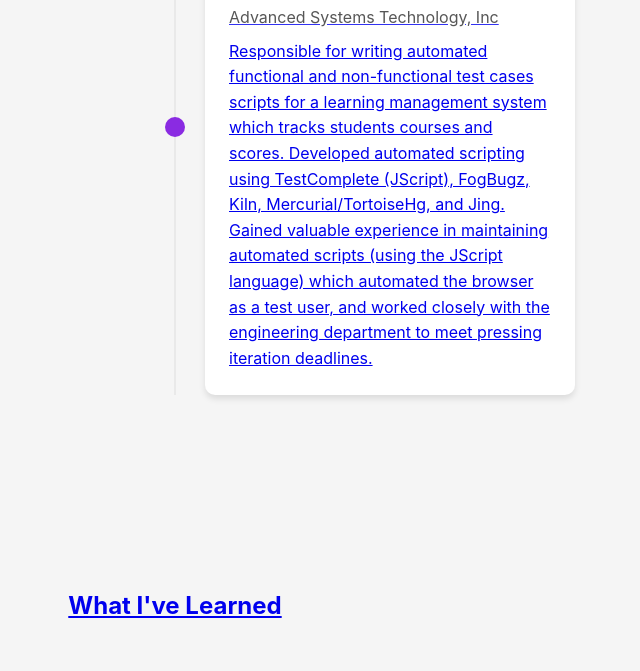
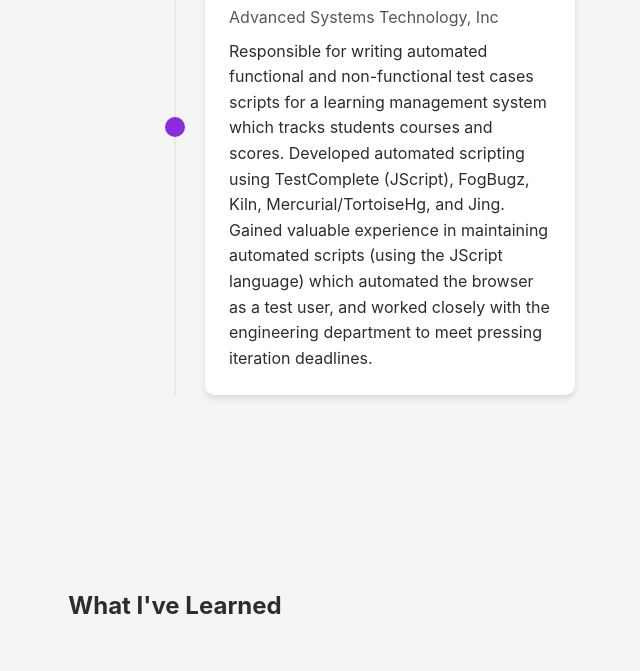
Before and after one commit to Graphettion/site, a plain HTML site: page index.html in a window 1280 px wide. Shown: the part 2841-3512 px from the top of the page, without its empty margins (465-1105 px from the left). Drawn offline with Linux system fonts and the light colour scheme.

Commit message:
SITE: Closed link tag

```diff
--- a/index.html
+++ b/index.html
@@ -66,7 +66,7 @@
                 <div class="timeline-content">
                     <div class="timeline-date">AUGUST 2012 - JANUARY 2016</div>
                     <div class="timeline-role">Automation Software Tester</div>
-                    <div class="timeline-company-logo"><a href="https://www.astcorp.com/" target="_blank"><img src="https://images7.bamboohr.com/63216/logos/cropped.jpg?v=40" loading="lazy" height="48" width="48" alt="Advanced Systems Technology, Inc."></div>
+                    <div class="timeline-company-logo"><a href="https://www.astcorp.com/" target="_blank"><img src="https://images7.bamboohr.com/63216/logos/cropped.jpg?v=40" loading="lazy" height="48" width="48" alt="Advanced Systems Technology, Inc."></a></div>
                     <div class="timeline-company">Advanced Systems Technology, Inc</div>
                     <p>Responsible for writing automated functional and non-functional test cases scripts for a learning management system which tracks students courses and scores. Developed automated scripting using TestComplete (JScript), FogBugz, Kiln, Mercurial/TortoiseHg, and Jing.</p>
                     <p>Gained valuable experience in maintaining automated scripts (using the JScript language) which automated the browser as a test user, and worked closely with the engineering department to meet pressing iteration deadlines.</p>
```
